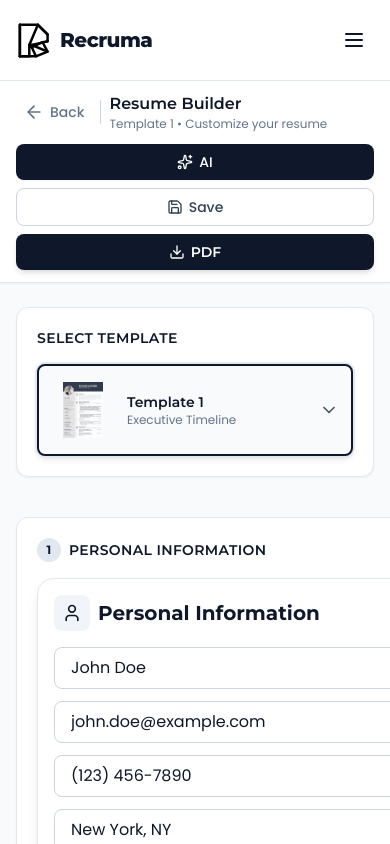
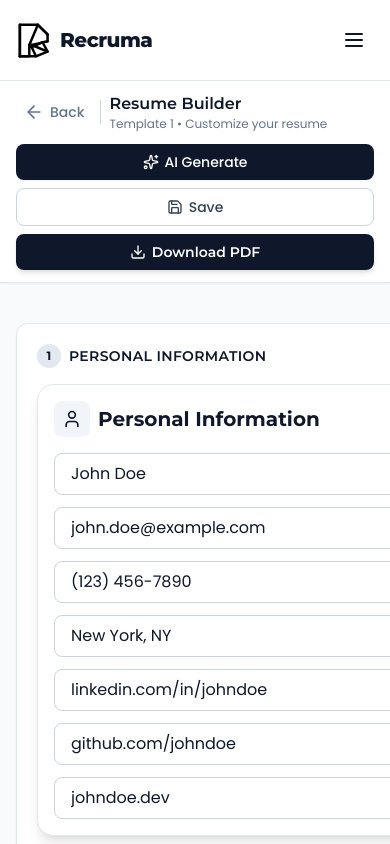
Before and after one commit to KhawajaIdrees/Recruma, a Next.js app: page /make in a window 390 px wide. Shown: the top 844 px of the page. Built offline with nearby package versions, Linux system fonts and the light colour scheme.

Commit message:
mobile ui layout changing

```diff
--- a/src/app/make/page.tsx
+++ b/src/app/make/page.tsx
@@ -519,8 +519,7 @@ const [summary, setSummary] = useState("Experienced software engineer with 5+ ye
                   className="w-full sm:w-auto flex items-center justify-center space-x-1.5 bg-slate-900 text-white px-3 sm:px-4 py-2 rounded-lg text-sm font-medium hover:bg-slate-800 transition-all duration-200 font-poppins shadow-sm hover:shadow-md whitespace-nowrap"
                 >
                   <Sparkles className="w-4 h-4" />
-                  <span className="hidden sm:inline">AI Generate</span>
-                  <span className="sm:hidden">AI</span>
+                  <span>AI Generate</span>
                 </button>
                 <button
                   onClick={handleSave}
@@ -535,8 +534,7 @@ const [summary, setSummary] = useState("Experienced software engineer with 5+ ye
                   className="w-full sm:w-auto flex items-center justify-center space-x-1.5 bg-slate-900 text-white px-3 sm:px-5 py-2 rounded-lg text-sm font-semibold hover:bg-slate-800 transition-all duration-200 font-montserrat shadow-md hover:shadow-lg disabled:opacity-50 disabled:cursor-not-allowed whitespace-nowrap"
                 >
                   <Download className="w-4 h-4" />
-                  <span className="hidden sm:inline">Download PDF</span>
-                  <span className="sm:hidden">PDF</span>
+                  <span>Download PDF</span>
                 </button>
               </div>
             </div>
@@ -544,9 +542,6 @@ const [summary, setSummary] = useState("Experienced software engineer with 5+ ye
         </div>
 
         <div className="max-w-[1600px] mx-auto px-4 sm:px-6 lg:px-8 py-6">
-          <div className="lg:hidden mb-6">
-            <TemplateSelectionCard />
-          </div>
           <div className="grid lg:grid-cols-2 gap-6 items-start">
             {/* Left Side - Form */}
             <div className="space-y-4 pb-8">
@@ -637,6 +632,10 @@ const [summary, setSummary] = useState("Experienced software engineer with 5+ ye
                   />
                 </div>
               </div>
+            </div>
+
+            <div className="lg:hidden">
+              <TemplateSelectionCard />
             </div>
 
             {/* Right Side - Preview */}
```
